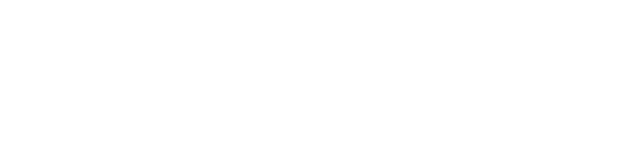
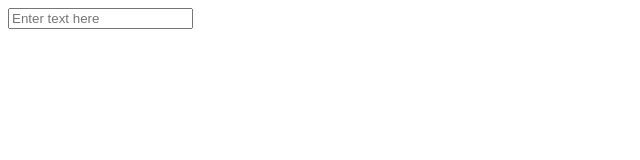
Before and after one commit to Shrilesh-Dhobale/Text-operation-tool, a plain HTML site: page html/index.html in a window 1280 px wide. Shown: the whole page, without its empty margins (0-640 px from the left). Drawn offline with Linux system fonts and the light colour scheme.

Commit message:
Input taken

```diff
--- a/html/index.html
+++ b/html/index.html
@@ -6,6 +6,6 @@
     <title>Text_Operation_Tool</title>
 </head>
 <body>
-
+    <input type="text" id="inputText" placeholder="Enter text here">
 </body>
 </html>
```
